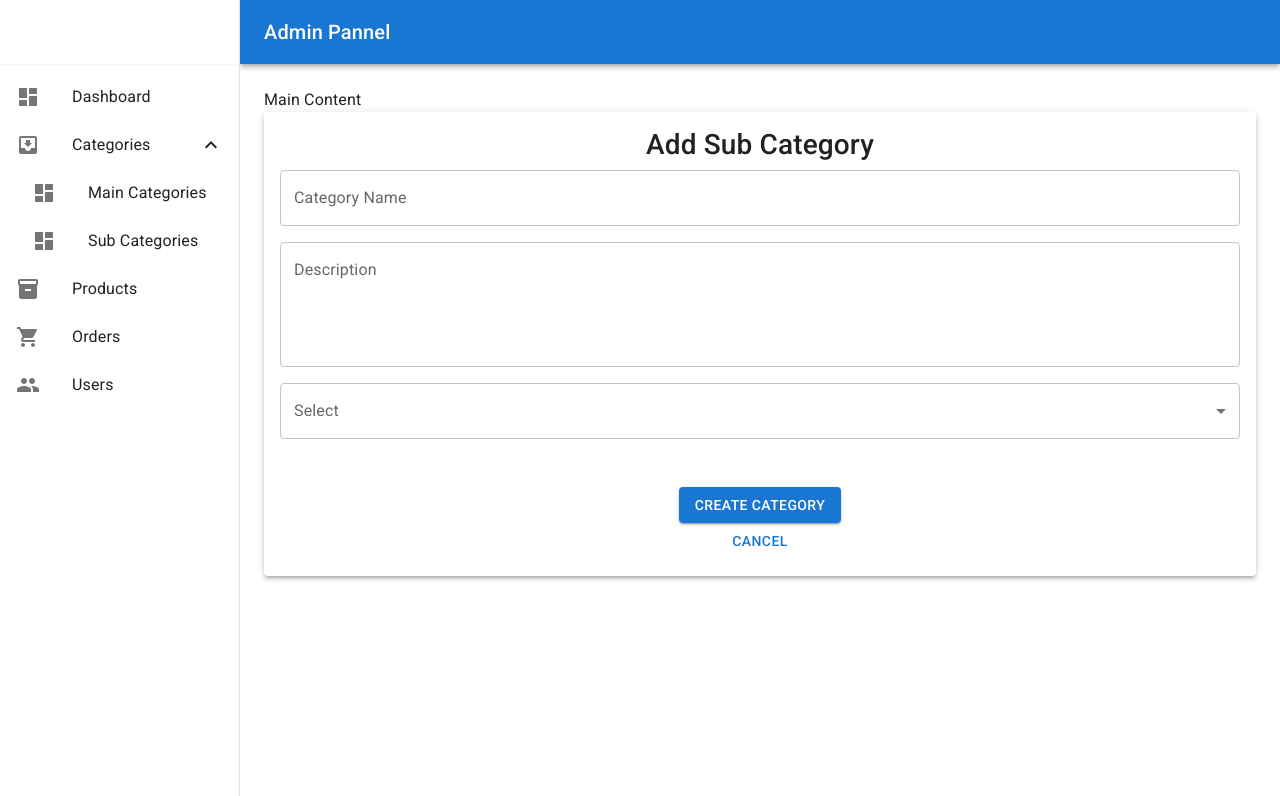
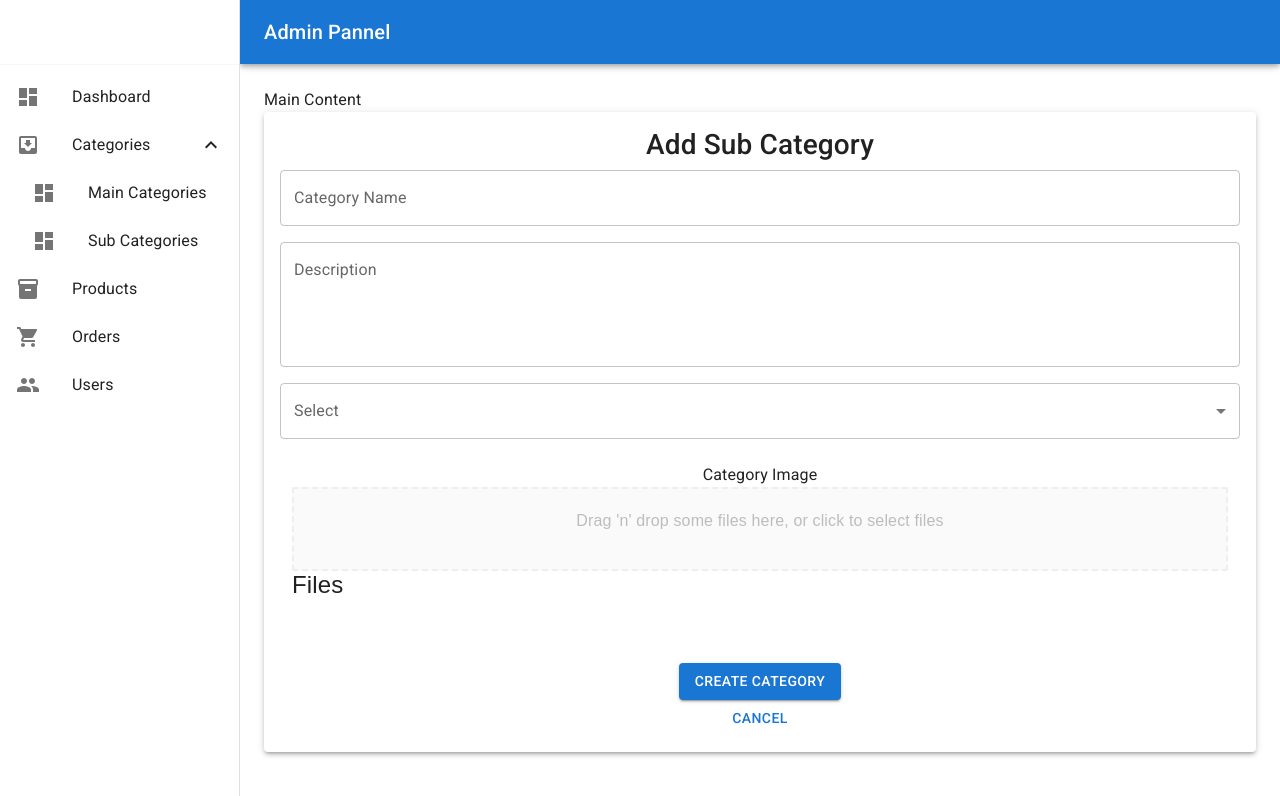
Before and after one commit to SumitDongare/project-01_admin-portal, a React (Create React App) app: page /pages/categories/sub-categories/create in a window 1280 px wide. Shown: the top 796 px of the page. Built offline with nearby package versions, Linux system fonts and the light colour scheme; data requests are answered from the project's data file.

Commit message:
Creating FileDragDrop component

```diff
--- a/package.json
+++ b/package.json
@@ -18,6 +18,7 @@
     "moment": "^2.30.1",
     "react": "^18.3.1",
     "react-dom": "^18.3.1",
+    "react-dropzone": "^14.2.3",
     "react-redux": "^9.1.2",
     "react-router-dom": "^6.25.0",
     "react-scripts": "5.0.1",
--- /dev/null
+++ b/src/components/FileDragDrop.js
@@ -0,0 +1,26 @@
+import React from 'react'
+import {useDropzone} from 'react-dropzone';
+import "react-dropzone/examples/theme.css";
+
+export default function FileDragDrop() {
+
+    const {acceptedFiles, getRootProps, getInputProps} = useDropzone();
+
+    const files = acceptedFiles.map(file => (
+      <li key={file.path}>
+        {file.path} - {file.size} bytes
+      </li>
+    ));
+  return (
+    <section className="container">
+      <div {...getRootProps({className: 'dropzone'})}>
+        <input {...getInputProps()} />
+        <p>Drag 'n' drop some files here, or click to select files</p>
+      </div>
+      <aside>
+        <h4>Files</h4>
+        <ul>{files}</ul>
+      </aside>
+    </section>
+  )
+}
--- a/src/pages/categories/sub-categories/CreateSubCategory.js
+++ b/src/pages/categories/sub-categories/CreateSubCategory.js
@@ -7,6 +7,7 @@ import { Description } from "@mui/icons-material";
 import axios from "axios";
 import { API_BASE_URL } from "../../../utils/ApiConstants";
 import { useSelector } from "react-redux";
+import FileDragDrop from "../../../components/FileDragDrop";
 
 export default function CreateSubCategory() {
   const navigate = useNavigate();
@@ -100,12 +101,9 @@ export default function CreateSubCategory() {
             label="Select"
             fullWidth
             defaultValue=""
-            helperText="Please select your currency"
             onChange={formik.handleChange}
             onBlur={formik.handleBlur}
-            error={
-              formik.touched.categoryId && Boolean(formik.errors.categoryId)
-            }
+            error={formik.touched.categoryId && Boolean(formik.errors.categoryId)}
             helperText = {formik.touched.categoryId && formik.errors.categoryId}
 
           >
@@ -117,10 +115,12 @@ export default function CreateSubCategory() {
               </MenuItem>
               })}
 
-
           </TextField>
 
+          <br></br>
+          Category Image
 
+          <FileDragDrop></FileDragDrop>
 
           <Button variant="contained" type="submit" className="mt-5">
             Create Category
```
Also changed, not shown: src/notes.txt, 1 other file (tests, documents, lock files or other folders).
